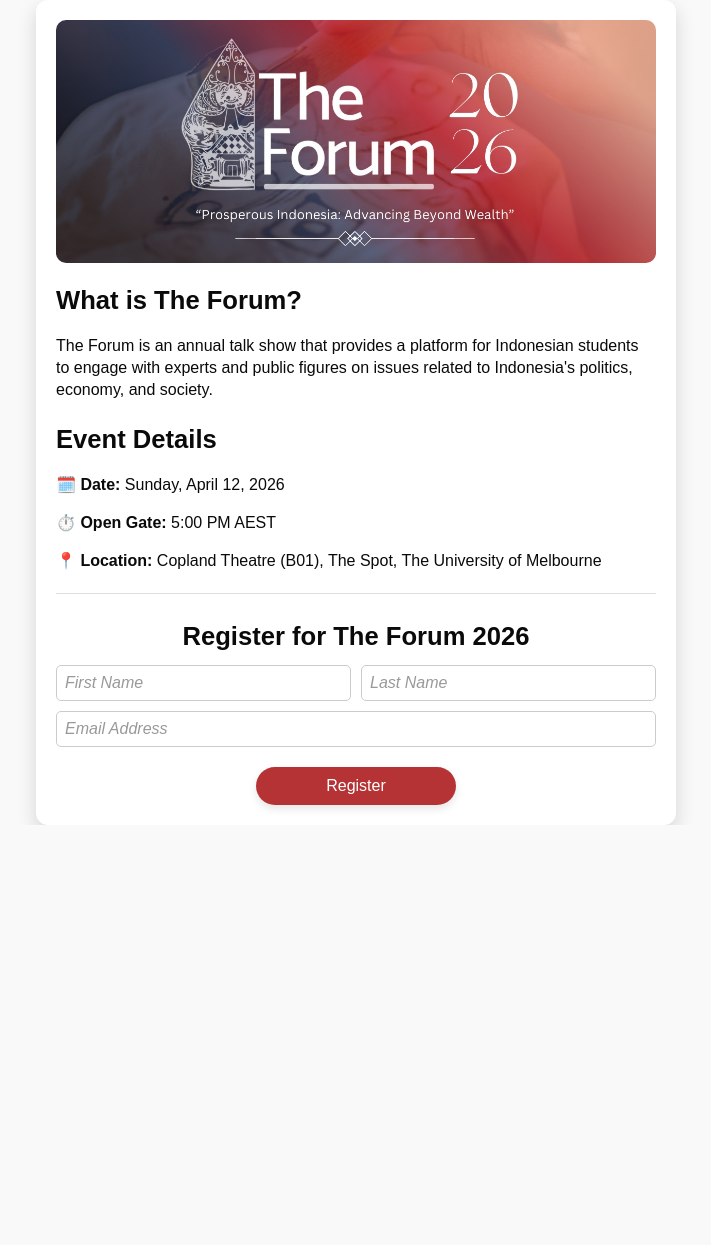
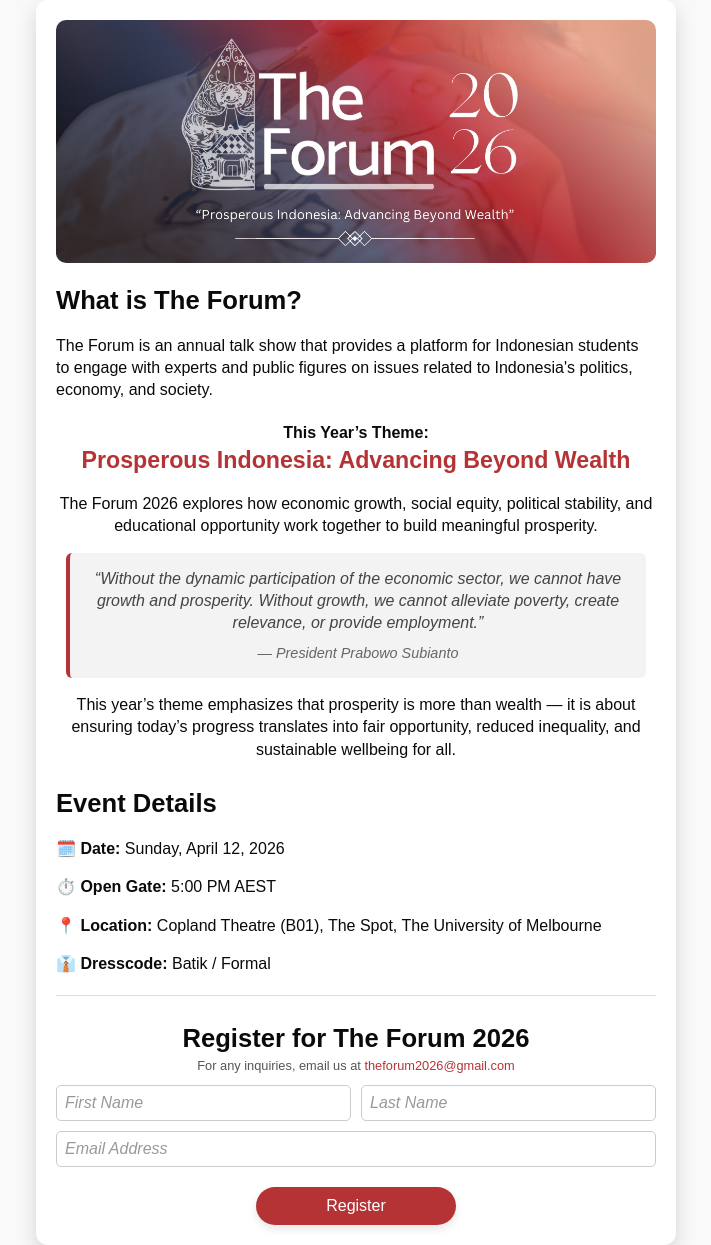
Before and after one commit to aureliatann/theforum, a Django app: page /register/ in a window 1280 px wide. Shown: the whole page, without its empty margins (284-995 px from the left). Before the commit the page ends 825 px from the top, so only its background shows below. Run offline with Django 5.2, Linux system fonts and the light colour scheme; some libraries are stand-ins or nearby versions.

Commit message:
added theme section

```diff
--- a/attendees/static/attendees/css/style.css
+++ b/attendees/static/attendees/css/style.css
@@ -278,4 +278,79 @@ hr {
     text-align: center;
     width: 100%;
     margin-top: 25px;
+    margin-bottom: 0;
 }
+
+/* ============================
+   THEME SECTION STYLING
+============================ */
+.theme-section {
+    margin-bottom: 25px;
+    text-align: center;
+    animation: fadeInTheme 0.8s ease forwards;
+    opacity: 0;
+}
+
+.theme-title {
+    font-size: 1rem;
+    font-weight: 600;
+    margin-bottom: 0;
+    color: #0a0a0a;
+    letter-spacing: 0;
+}
+
+.theme-subtitle {
+    font-size: 1.45rem;                  /* slightly bigger for emphasis */
+    font-weight: 700;                     /* bold but elegant */
+    margin-top: 0;
+    margin-bottom: 12px;                  /* tighter spacing */
+    color: #b53335;                       /* deep, rich red */
+}
+
+
+.theme-text {
+    font-size: 1rem;
+    margin-bottom: 15px;
+    color: #0a0a0a;
+}
+
+.theme-quote {
+    font-style: italic;
+    font-size: 1rem;
+    background: #f3f3f3;
+    padding: 15px 18px;
+    border-left: 4px solid #b53335;
+    border-radius: 6px;
+    margin: 15px auto;
+    max-width: 90%;
+    color: #444;
+}
+
+.quote-author {
+    display: block;
+    margin-top: 8px;
+    font-size: 0.9rem;
+    color: #666;
+}
+
+/* Smooth fade */
+@keyframes fadeInTheme {
+    from { opacity: 0; transform: translateY(10px); }
+    to { opacity: 1; transform: translateY(0); }
+}
+
+.contact-info {
+    font-size: 0.8rem;
+    color: #555;
+    text-align: center;
+    margin-top: 0;
+}
+
+.contact-info a {
+    color: #b53335;
+    text-decoration: none;
+}
+
+.contact-info a:hover {
+    text-decoration: underline;
+}
--- a/attendees/templates/register.html
+++ b/attendees/templates/register.html
@@ -36,19 +36,47 @@
             <img src="{% static 'attendees/images/banner.jpeg' %}" alt="The Forum 2026" class="banner-img">
         </div>
 
-        <!-- Event Info -->
+        <!-- Event Theme -->
         <h2>What is The Forum?</h2>
         <p>The Forum is an annual talk show that provides a platform for Indonesian students to engage with experts and public figures on issues related to Indonesia's politics, economy, and society.</p>
 
+        <div class="theme-section fade-enter">
+            <h2 class="theme-title">This Year’s Theme:</h2>
+            <h3 class="theme-subtitle">Prosperous Indonesia: Advancing Beyond Wealth</h3>
+
+            <p class="theme-text">
+                The Forum 2026 explores how economic growth, social equity, political stability,
+                and educational opportunity work together to build meaningful prosperity.
+            </p>
+
+            <blockquote class="theme-quote">
+                “Without the dynamic participation of the economic sector, we cannot have growth
+                and prosperity. Without growth, we cannot alleviate poverty, create relevance,
+                or provide employment.”
+                <span class="quote-author">— President Prabowo Subianto</span>
+            </blockquote>
+
+            <p class="theme-text">
+                This year’s theme emphasizes that prosperity is more than wealth — it is about
+                ensuring today’s progress translates into fair opportunity, reduced inequality,
+                and sustainable wellbeing for all.
+            </p>
+        </div>
+
+        <!-- Event Info -->
         <h2>Event Details</h2>
         <p><strong>🗓️ Date:</strong> Sunday, April 12, 2026</p>
         <p><strong>⏱️ Open Gate:</strong> 5:00 PM AEST</p>
         <p><strong>📍 Location:</strong> Copland Theatre (B01), The Spot, The University of Melbourne</p>
+        <p><strong>👔 Dresscode:</strong> Batik / Formal</strong></p>
 
         <hr>
 
         <!-- Registration Form -->
         <h2 class="register-title">Register for The Forum 2026</h2>
+        <p class="contact-info"> For any inquiries, email us at
+            <a href="mailto:theforum2026@gmail.com">theforum2026@gmail.com</a>
+        </p>
         <form method="POST" id="registration-form">
             {% csrf_token %}
 
@@ -70,7 +98,6 @@
             </div>
 
         </form>
-
     </div>
 </div>
 
--- a/attendees/views.py
+++ b/attendees/views.py
@@ -110,6 +110,7 @@ Event Details:
 - Date: Sunday, April 12, 2026
 - Open Gate: 5:00 PM AEST
 - Location: Copland Theatre (B01), The Spot, The University of Melbourne
+- Dresscode: Batik / Formal
 
 Best regards,
 The Forum Team
@@ -129,8 +130,8 @@ We are pleased to confirm your registration for
 <ul>
     <li><strong>🗓️ Date:</strong> Sunday, April 12, 2026</li>
     <li><strong>⏱️ Open Gate:</strong> 5:00 PM AEST</li>
-    <li><strong>📍 Location:</strong> Copland Theatre (B01), The Spot,<br>
-        The University of Melbourne</li>
+    <li><strong>📍 Location:</strong> Copland Theatre (B01), The Spot, The University of Melbourne</li>
+    <li><strong>👔 Dresscode:</strong> Batik / Formal</li>
 </ul>
 
 <p>
```
Also changed, not shown: db.sqlite3.
